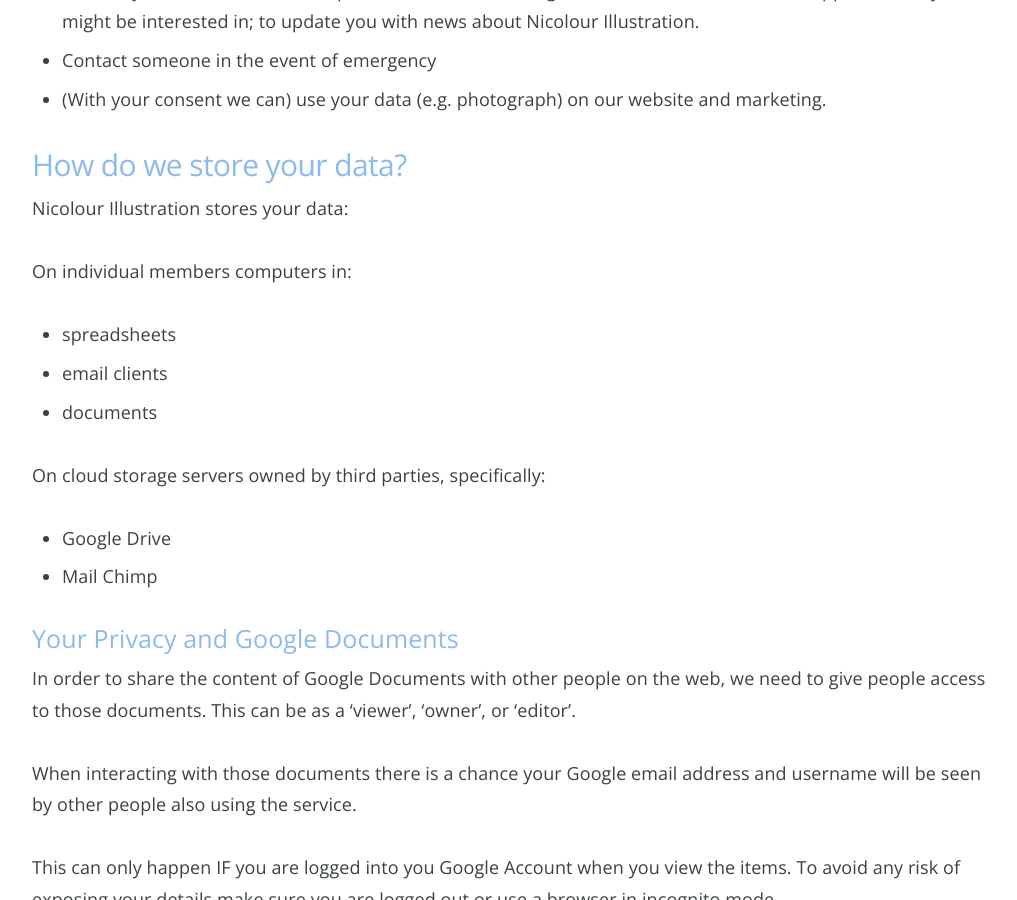
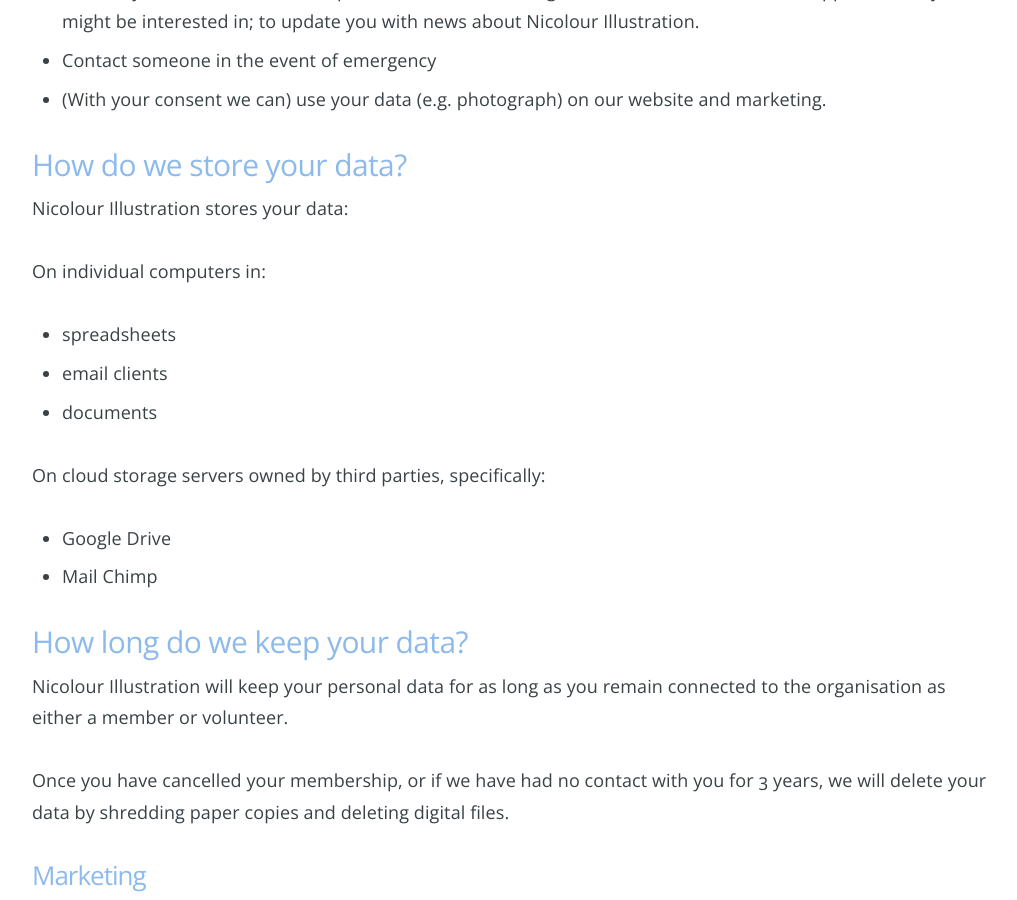
Before and after one commit to caprenter/nicolour, a Jekyll site: the page built from docs/privacy.md, in a window 1280 px wide and 900 px high, scrolled down 2180 px. Shown: the whole window, without its empty margins (128-1145 px from the left). Built offline with Jekyll 4.4.1, drawn with Linux system fonts in a browser that asks for light colours; comment, search, counter and statistics services are not loaded; some of the changed text lies outside the part shown.

Commit message:
Update privacy policy

```diff
--- a/docs/privacy.md
+++ b/docs/privacy.md
@@ -46,7 +46,7 @@ Nicolour Illustration collects your data so that we can:
 ### How do we store your data?
 Nicolour Illustration stores your data:
 
-On individual members computers in:
+On individual computers in:
 * spreadsheets
 * email clients
 * documents
@@ -54,22 +54,6 @@ On individual members computers in:
 On cloud storage servers owned by third parties, specifically:
 * Google Drive
 * Mail Chimp
-
-#### Your Privacy and Google Documents
-
-In order to share the content of Google Documents with other people on the web, we need to give people access to those documents. This can be as a 'viewer', 'owner', or 'editor'.
-
-When interacting with those documents there is a chance your Google email address and username will be seen by other people also using the service.
-
-This can only happen IF you are logged into you Google Account when you view the items. To avoid any risk of exposing your details make sure you are logged out or use a browser in incognito mode.
-
-**What are the risks:**
-
-If a document is set to 'view only' or 'edit' for members - your email and username may be seen by another member.
-
-If a document is set to 'view only' or 'edit' for anyone - your email and username may be seen by anyone who is in the document at the same time.
-
-If you are the owner of a folder or document then your Username maybe shown to people accessing folders.
 
 ### How long do we keep your data?
 Nicolour Illustration will keep your personal data for as long as you remain connected to the organisation as either a member or volunteer.
@@ -104,12 +88,10 @@ Everyone is entitled to the following:
 
 If you make a request, we have one month to respond to you.
 
-Our Data Protection officer is: David Carpenter
-
 If you would like to exercise any of these rights, please contact us via email: nicolourok@gmail.com
 
 ## Cookies
-Cookies are text files placed on your computer to collect standard Internet log information and visitor behaviour information.
+Cookies are text files placed on your computer to collect standard internet log information and visitor behaviour information.
 
 When you visit our websites, we may collect information from you automatically through cookies or similar technology
 
@@ -126,7 +108,7 @@ You can set your browser not to accept cookies, and https://allaboutcookies.org/
 
 ## Web Analytics
 
-We do track the use of our website, but we use a privacy respecting service, [Matamo](https://matomo.org/) hosted by a local company [Cooperative IT](https://cooperativeit.co.uk/). Our data protection officer is a company director of Cooperative IT.
+We do track the use of our website, but we use a privacy respecting service, [Matamo](https://matomo.org/) hosted by a local company [Cooperative IT](https://cooperativeit.co.uk/).
 
 We record anonymised data of visits to pages on the website, but do not connect this to individuals, or leave tracking cookies.
 
@@ -149,11 +131,9 @@ Should you wish to report a complaint or if you feel that Nicolour Illustration
 ## About this Policy
 This text is [adapted from a template](https://gdpr.eu/wp-content/uploads/2019/01/Our-Company-Privacy-Policy.pdf) from [GDPR.eu](https://gdpr.eu)
 
-This privacy policy is **version 1.0** and was last updated on **25th January 2025**.
+This privacy policy is **version 1.0** and was last updated on **7th January 2026**.
 
 ## Changelog
 
-The text on this page is tracked in a version control system.<br/> [View the full changelog](https://github.com/caprenter/nicolour/main/privacy.md)
-
-**Version 1.0 - 14th October 2025**
+**Version 1.0 - 7th January 2026**
 * First published version
```
Also changed, not shown: other parts of docs/privacy.md (+1 -1 lines).
